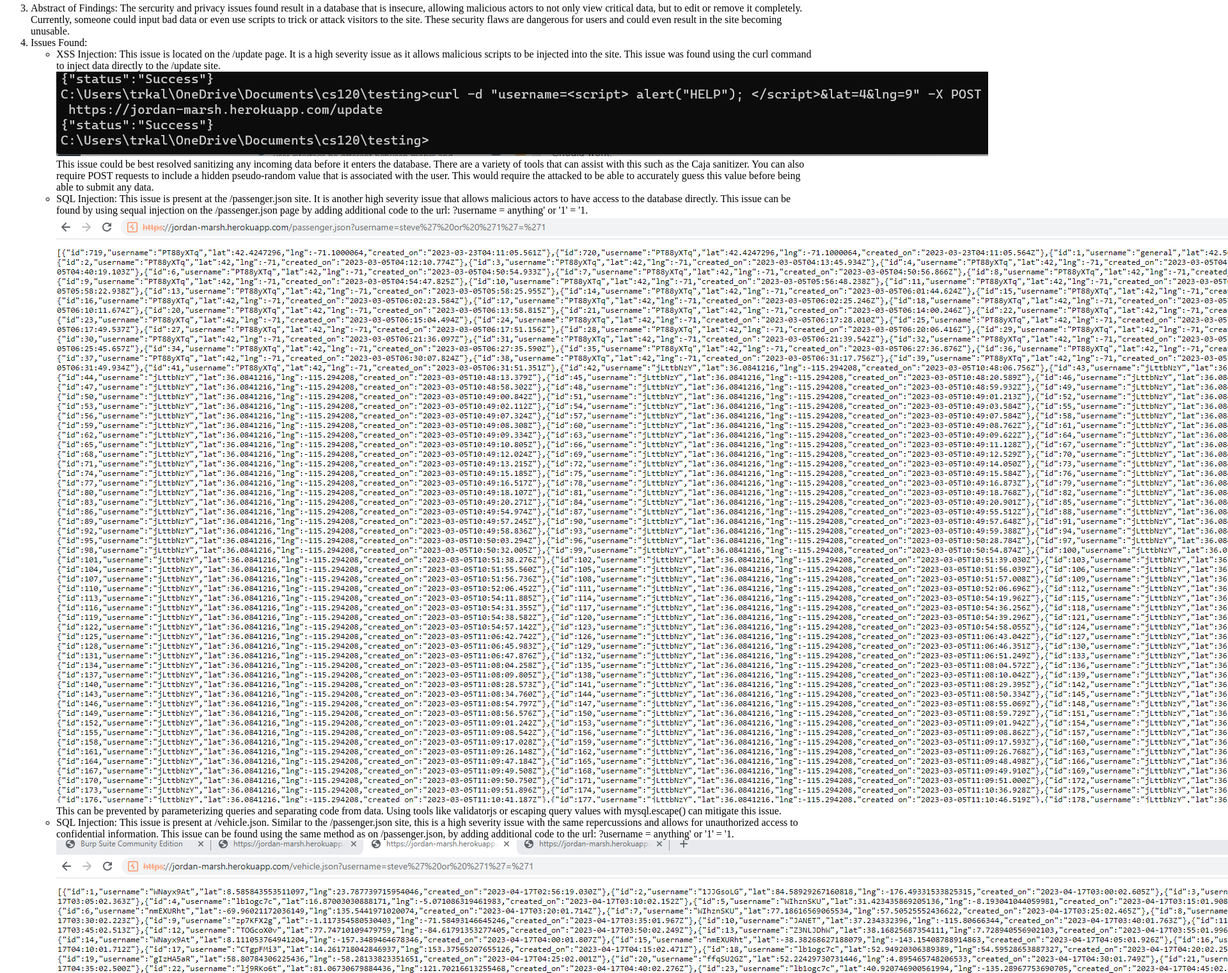
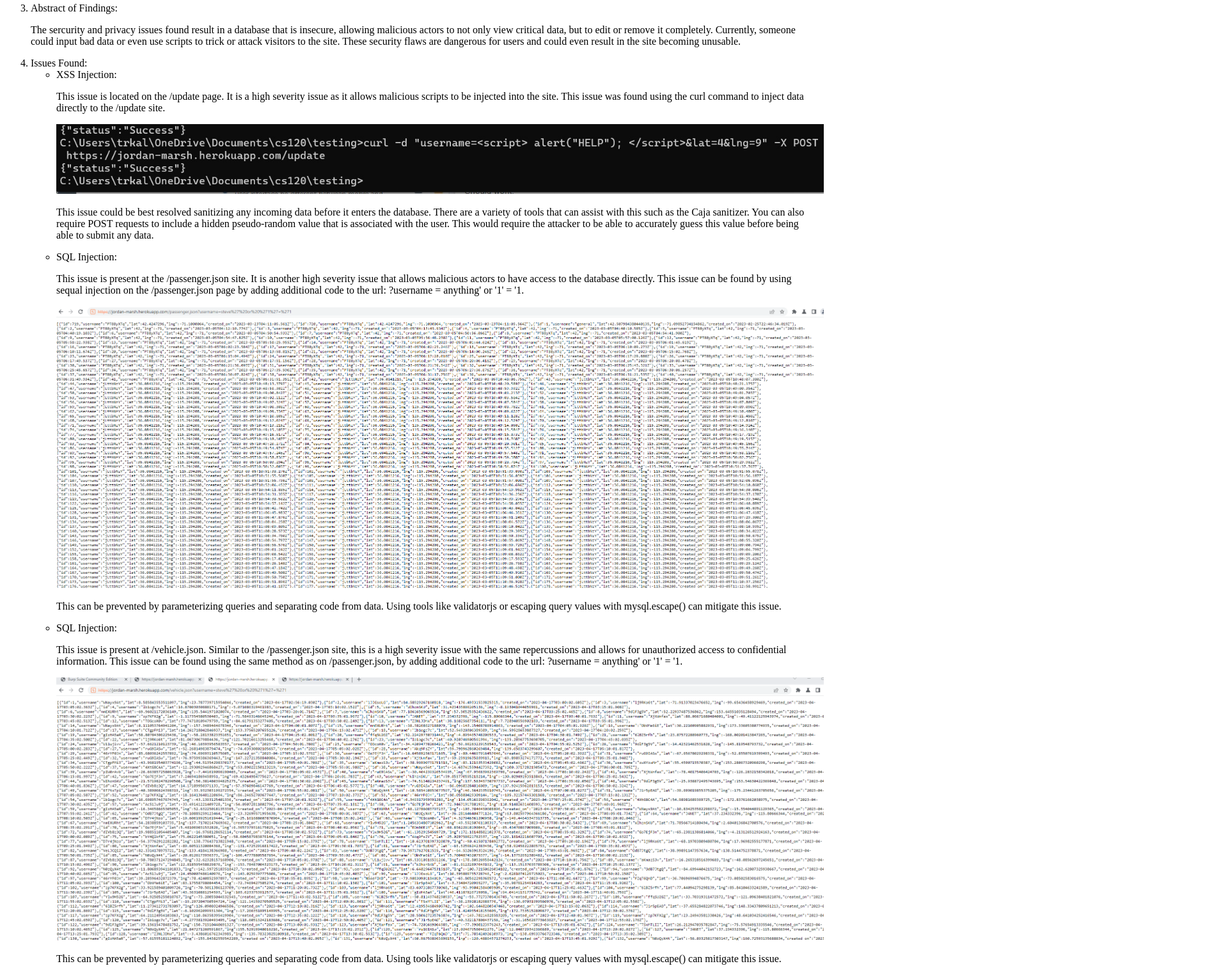
Before and after one commit to trkalajian/cs120-tkalajian, a plain HTML site: page security/index.html in a window 1280 px wide. Shown: the part 266-1787 px from the top of the page at 64% size, 1920 px wide, since content can reach past the window. Drawn offline with Linux system fonts and the light colour scheme.

Commit message:
updated formatting and added css

```diff
--- a/security/index.html
+++ b/security/index.html
@@ -1,5 +1,9 @@
 <!DOCTYPE html>
 <html>
+    <head>
+        <link rel="stylesheet" type="text/css" href="./style.css" />
+        <title>Lab 13: Security and Privacy Assessment of Ride-Hailing Service</title>
+    </head>
 <body>
 
 <h1>
@@ -8,16 +12,28 @@
 <ol>
     <li>Introduction:<p>I was hired to review the vulnerabilities of the Ride-Hailing Service</p></li>
     <li>Methodology: <p>First I setup a front-end page to interact with the server lcoation at https://jordan-marsh.herokuapp.com/.  Using this I did some initial tests to ensure it was working as expected.  Before reviewing the server-side code, I started some initial Black-Box testing.  I went ahead and checked to see if I could use Burp Suite to inject bad data from the front-end site's request to the server.  The Burp Suite proxy did not allow me to do this.  I proceeded to try using curl next and to try inputting malicious data.  Now it was time to review the server code.  Looking through the code directly I was able to determine several other vulnerabilities.</p></li>
-    <li>Abstract of Findings: The sercurity and privacy issues found result in a database that is insecure, allowing malicious actors to not only view critical data, but to edit or remove it completely.  Currently, someone could input bad data or even use scripts to trick or attack visitors to the site.  These security flaws are dangerous for users and could even result in the site becoming unusable.</li>
+    <li>Abstract of Findings: <p>The sercurity and privacy issues found result in a database that is insecure, allowing malicious actors to not only view critical data, but to edit or remove it completely.  Currently, someone could input bad data or even use scripts to trick or attack visitors to the site.  These security flaws are dangerous for users and could even result in the site becoming unusable.</p></li>
     <li>Issues Found:
         <ul>
-            <li>XSS Injection: This issue is located on the /update page.  It is a high severity issue as it allows malicious scripts to be injected into the site.  This issue was found using the curl command to inject data directly to the /update site. <img src="xss.jpg" alt="XSS Evidence"> This issue could be best resolved sanitizing any incoming data before it enters the database.  There are a variety of tools that can assist with this such as the Caja sanitizer.  You can also require POST requests to include a hidden pseudo-random value that is associated with the user.  This would require the attacked to be able to accurately guess this value before being able to submit any data.</li>
-            <li>SQL Injection: This issue is present at the /passenger.json site.  It is another high severity issue that allows malicious actors to have access to the database directly.  This issue can be found by using sequal injection on the /passenger.json page by adding additional code to the url: ?username = anything' or '1' = '1.  <img src= "UsernamejsonSQL.png" alt="Username SQL Evidence">  This can be prevented by parameterizing queries and separating code from data. Using tools like validatorjs or escaping query values with  mysql.escape() can mitigate this issue.</li>
-            <li>SQL Injection: This issue is present at /vehicle.json.  Similar to the /passenger.json site, this is a high severity issue with the same repercussions and allows for unauthorized access to confidential information.  This issue can be found using the same method as on /passenger.json, by adding additional code to the url: ?username = anything' or '1' = '1.  <img src= "vehiclejsonSQL.png" alt="Vehicle SQL Evidence">  This can be prevented by parameterizing queries and separating code from data.  Using tools like validatorjs or escaping query values with  mysql.escape() can mitigate this issue. </li>
-            <li>Cross-Origin Resource Sharing policy is not secure.  This is located on line 17 of the server code.  Currently Access-Control-Allow-Origin: is set to allow any origin to request from this resource.  This can be dangereous because it can allow other sites to have access to cookies or cookie-based sessions for this resource.  This issue was found by reviewing the code.<img src= "cors.png" alt="CORS Evidence">   This can be fixed by changing the * in ("Access-Control-Allow-Origin", "*") to be more restrictive.</li>
+            <div><li>XSS Injection:
+                <p>This issue is located on the /update page.  It is a high severity issue as it allows malicious scripts to be injected into the site.  This issue was found using the curl command to inject data directly to the /update site.</p>
+                <div> <img src="xss.jpg" alt="XSS Evidence"> </div>
+                <p>This issue could be best resolved sanitizing any incoming data before it enters the database.  There are a variety of tools that can assist with this such as the Caja sanitizer.  You can also require POST requests to include a hidden pseudo-random value that is associated with the user.  This would require the attacker to be able to accurately guess this value before being able to submit any data.</p></li></div>
+            <div><li>SQL Injection:
+                <p>This issue is present at the /passenger.json site.  It is another high severity issue that allows malicious actors to have access to the database directly.  This issue can be found by using sequal injection on the /passenger.json page by adding additional code to the url: ?username = anything' or '1' = '1. </p>
+                <div><img src= "UsernamejsonSQL.png" alt="Username SQL Evidence"></div>
+                <p> This can be prevented by parameterizing queries and separating code from data. Using tools like validatorjs or escaping query values with  mysql.escape() can mitigate this issue.</p></li></div>
+            <div><li>SQL Injection:
+                <p>This issue is present at /vehicle.json.  Similar to the /passenger.json site, this is a high severity issue with the same repercussions and allows for unauthorized access to confidential information.  This issue can be found using the same method as on /passenger.json, by adding additional code to the url: ?username = anything' or '1' = '1. </p>
+                <div><img src= "vehiclejsonSQL.png" alt="Vehicle SQL Evidence"> </div>
+                <p> This can be prevented by parameterizing queries and separating code from data.  Using tools like validatorjs or escaping query values with  mysql.escape() can mitigate this issue. </p></li></div>
+            <div><li>Cross-Origin Resource Sharing:
+                <p> The current policy is not secure.  This is located on line 17 of the server code.  Currently Access-Control-Allow-Origin: is set to allow any origin to request from this resource.  This can be dangereous because it can allow other sites to have access to cookies or cookie-based sessions for this resource.  This issue was found by reviewing the code.</p>
+                <div> <img src= "cors.png" alt="CORS Evidence"></div>
+                <p>This can be fixed by changing the * in ("Access-Control-Allow-Origin", "*") to be more restrictive.</p></li></div>
         </ul>
     </li>
-    <li>Conclusion: <p>The issues found can be remediated by modifying the architecture of the server code.   </p>
+    <li>Conclusion: <p>The issues found can be remediated by modifying the architecture of the server code.  It is important to consider that whenever someone is interacting with the database there is a potential for a user to try and inject something malicious.  With this consideration in mind, the server should be constructed in such a way where any code is separated from any data and parameterized when possible.  </p></li>
 </ol>
 
 
--- /dev/null
+++ b/security/style.css
@@ -0,0 +1,4 @@
+img{
+    max-width:1200px;
+
+};
```
